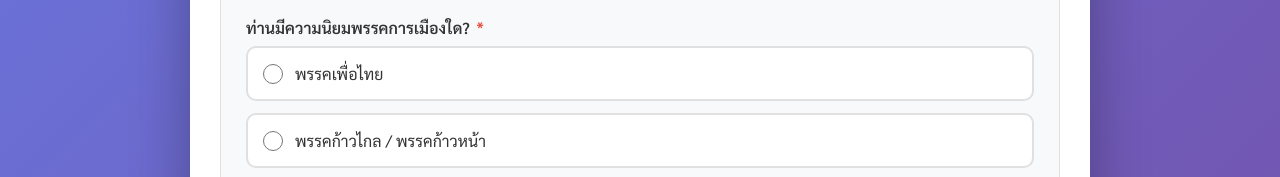
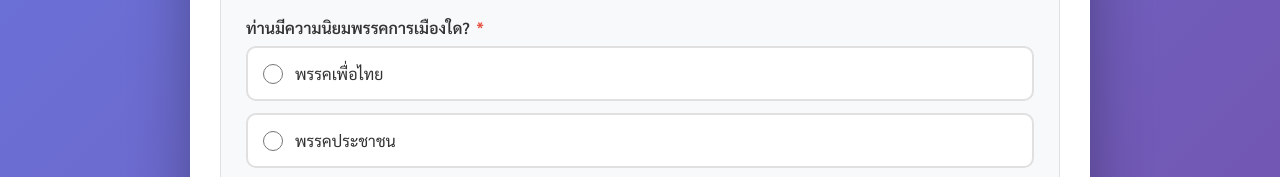
Before and after one commit to surinsk70-maker/election-survey, a plain HTML site: page index.html in a window 1280 px wide. Shown: the part 843-1020 px from the top of the page. Drawn offline with Linux system fonts and the light colour scheme.

Commit message:
Update index.html

```diff
--- a/index.html
+++ b/index.html
@@ -407,8 +407,8 @@
                             <label for="party1">พรรคเพื่อไทย</label>
                         </div>
                         <div class="radio-item">
-                            <input type="radio" id="party2" name="party" value="พรรคก้าวไกล/พรรคก้าวหน้า" required>
-                            <label for="party2">พรรคก้าวไกล / พรรคก้าวหน้า</label>
+                            <input type="radio" id="party2" name="party" value="พรรคประชาชน" required>
+                            <label for="party2">พรรคประชาชน</label>
                         </div>
                         <div class="radio-item">
                             <input type="radio" id="party3" name="party" value="พรรคภูมิใจไทย" required>
```
